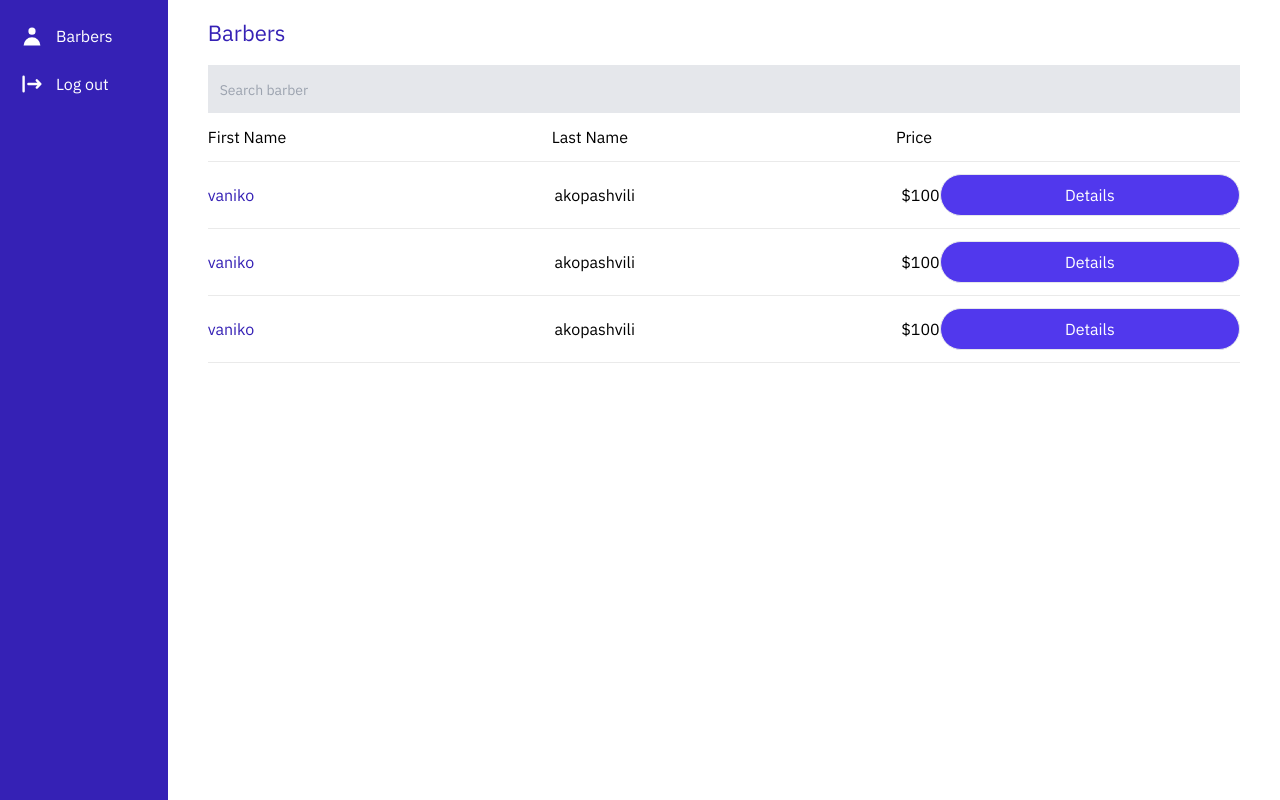
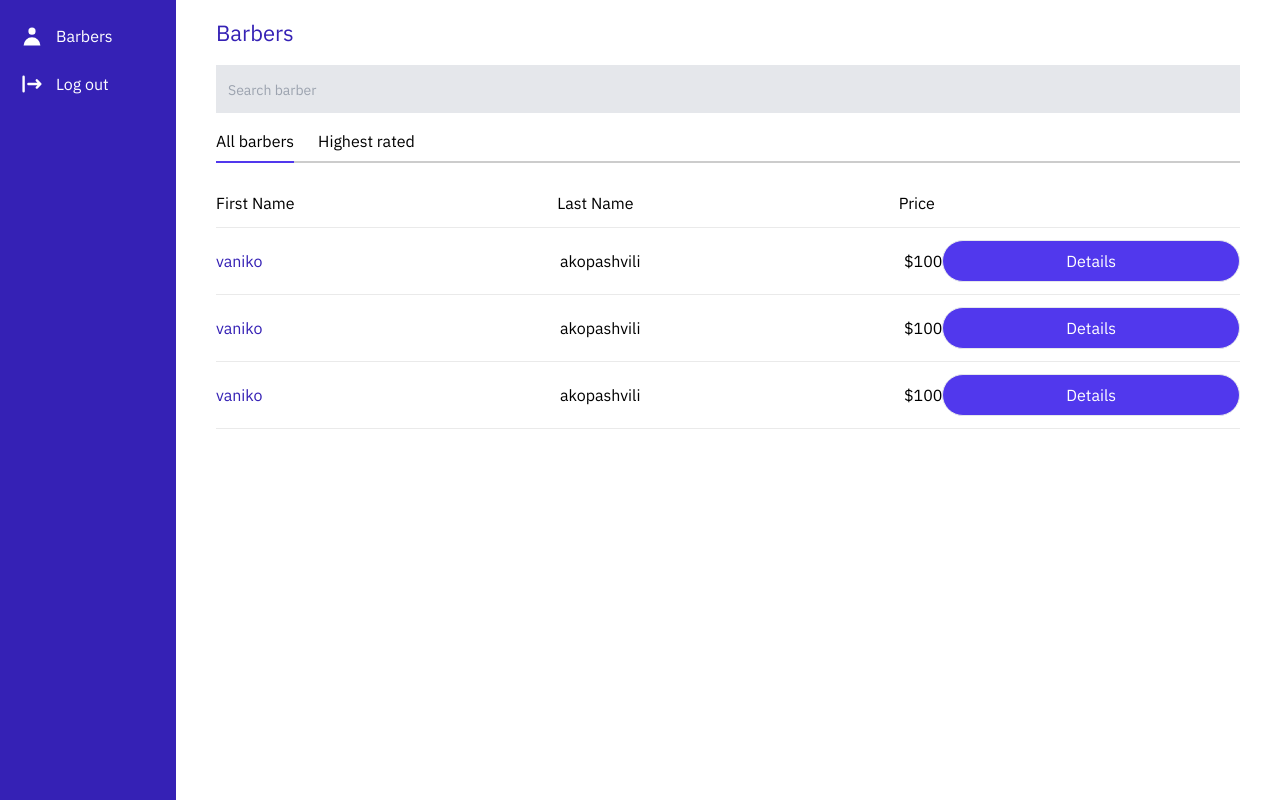
Before and after one commit to VanoAkofashvili/tsu-barber, a React (Vite) app: page /barbers in a window 1280 px wide. Built offline with nearby package versions, Linux system fonts and the light colour scheme.

Commit message:
Add BarberDetails

```diff
--- a/src/App.jsx
+++ b/src/App.jsx
@@ -3,13 +3,18 @@ import NotFound from './components/NotFound';
 import Login from './components/Auth/Login/Login';
 import Register from './components/Auth/Register/Register';
 import BarbersPage from './components/BarbersPage';
+import BarberDetails from './components/BarbersPage/BarberDetails';
+import AllBarbers from './components/BarbersPage/AllBarbers';
 
 function App() {
   return (
     <Routes>
       <Route path="/" element={<Login />} />
       <Route path="/register" element={<Register />} />
-      <Route path="/barbers" element={<BarbersPage />} />
+      <Route path="/barbers" element={<BarbersPage />}>
+        <Route index element={<AllBarbers />} />
+        <Route path=":barberId" element={<BarberDetails />} />
+      </Route>
       <Route path="*" element={<NotFound />} />
     </Routes>
   );
--- a/src/api/auth.js
+++ b/src/api/auth.js
@@ -31,6 +31,27 @@ let barbers = [
   },
 ];
 let clients = [];
+
+export function setReview({ clientId, barberId, review, star }) {
+  return delay((res, rej) => {
+    const barber = barbers.find((barber) => barber.id === barberId);
+    barber.reviews = [
+      {
+        clientId,
+        review,
+        star,
+      },
+      ...barber.reviews,
+    ];
+    res({ success: true });
+  });
+}
+
+export function getBarber({ id }) {
+  return delay((res, rej) => {
+    res(barbers.find((b) => b.id === id) || null);
+  });
+}
 
 export function login({ email, password }) {
   return delay((resolve, reject) => {
--- /dev/null
+++ b/src/components/BarbersPage/AllBarbers.jsx
@@ -0,0 +1,76 @@
+import { first, map } from 'lodash';
+import { useEffect, useState } from 'react';
+import { getAllBarbers } from '../../api/auth';
+import { Button } from '../Atoms';
+import Spinner from '../Spinner';
+import Search from './Search';
+import Sidebar from './Sidebar';
+
+const AllBarbers = () => {
+  const [allBarbers, setAllBarbers] = useState([]);
+  const [loading, setLoading] = useState(false);
+
+  useEffect(() => {
+    setLoading(true);
+    getAllBarbers()
+      .then((data) => setAllBarbers(data))
+      .catch((e) => console.error(e))
+      .finally(() => setLoading(false));
+  }, []);
+
+  return (
+    <>
+      <div className="flex flex-col w-full mx-10">
+        <h1 className="text-lg text-purple-dark py-4">Barbers</h1>
+        <Search />
+
+        {loading ? (
+          <div className="w-full flex justify-center">
+            <Spinner size="large" />
+          </div>
+        ) : (
+          <>
+            <div className="w-full flex items-center my-4">
+              <p className="relative border-b-2 border-purple-light pb-2">
+                All barbers
+              </p>
+              <p className="relative pb-2 flex-1 border-b-2 border-grey-30 pl-6">
+                Highest rated
+              </p>
+            </div>
+            <div className="w-full flex border-b border-grey-10 py-3">
+              {map(
+                ['First Name', 'Last Name', 'Price'],
+                function tableHeader(title, ind) {
+                  return (
+                    <div className="flex-shrink-0 flex-1 text-base" key={ind}>
+                      {title}
+                    </div>
+                  );
+                }
+              )}
+            </div>
+            {map(allBarbers, function renderEachBarber(barber) {
+              const { id, firstName, lastName, price } = barber;
+              return (
+                <div
+                  key={id}
+                  className="flex gap-2 border-b border-grey-10 py-3 items-center"
+                >
+                  <p className="flex-1 text-purple-dark">{firstName}</p>
+                  <p className="flex-1">{lastName}</p>
+                  <div className="flex-1 flex items-center justify-between">
+                    <p className="flex-grow-1">${price}</p>
+                    <Button className="p-2 w-auto">Details</Button>
+                  </div>
+                </div>
+              );
+            })}
+          </>
+        )}
+      </div>
+    </>
+  );
+};
+
+export default AllBarbers;
--- /dev/null
+++ b/src/components/BarbersPage/BarberDetails.jsx
@@ -0,0 +1,5 @@
+const BarberDetails = () => {
+  return <div>barber details</div>;
+};
+
+export default BarberDetails;
--- a/src/components/BarbersPage/Sidebar.jsx
+++ b/src/components/BarbersPage/Sidebar.jsx
@@ -1,6 +1,6 @@
 const Sidebar = () => {
   return (
-    <aside className="w-52 h-full">
+    <aside className="w-44 h-full flex-shrink-0">
       <div className="h-full py-4 px-3 bg-purple-dark dark:bg-gray-800">
         <ul className="space-y-2 h-full">
           <li>
--- a/src/components/BarbersPage/index.jsx
+++ b/src/components/BarbersPage/index.jsx
@@ -1,53 +1,11 @@
-import { first, map } from 'lodash';
-import { useEffect, useState } from 'react';
-import { getAllBarbers } from '../../api/auth';
-import { Button } from '../Atoms';
-import Search from './Search';
+import { Outlet } from 'react-router-dom';
 import Sidebar from './Sidebar';
 
 const BarbersPage = () => {
-  const [allBarbers, setAllBarbers] = useState([]);
-  useEffect(() => {
-    getAllBarbers()
-      .then((data) => setAllBarbers(data))
-      .catch((e) => console.error(e));
-  }, []);
-
   return (
     <div className="h-full flex w-full">
       <Sidebar />
-      <div className="flex flex-col w-full mx-10">
-        <h1 className="text-lg text-purple-dark py-4">Barbers</h1>
-        <Search />
-        <div className="w-full flex border-b border-grey-10 py-3">
-          {map(
-            ['First Name', 'Last Name', 'Price'],
-            function tableHeader(title, ind) {
-              return (
-                <div className="flex-shrink-0 flex-1 text-base" key={ind}>
-                  {title}
-                </div>
-              );
-            }
-          )}
-        </div>
-        {map(allBarbers, function renderEachBarber(barber) {
-          const { id, firstName, lastName, price } = barber;
-          return (
-            <div
-              key={id}
-              className="flex gap-2 border-b border-grey-10 py-3 items-center"
-            >
-              <p className="flex-1 text-purple-dark">{firstName}</p>
-              <p className="flex-1">{lastName}</p>
-              <div className="flex-1 flex items-center justify-between">
-                <p className="flex-grow-1">${price}</p>
-                <Button className="p-2 w-auto">Details</Button>
-              </div>
-            </div>
-          );
-        })}
-      </div>
+      <Outlet />
     </div>
   );
 };
```
